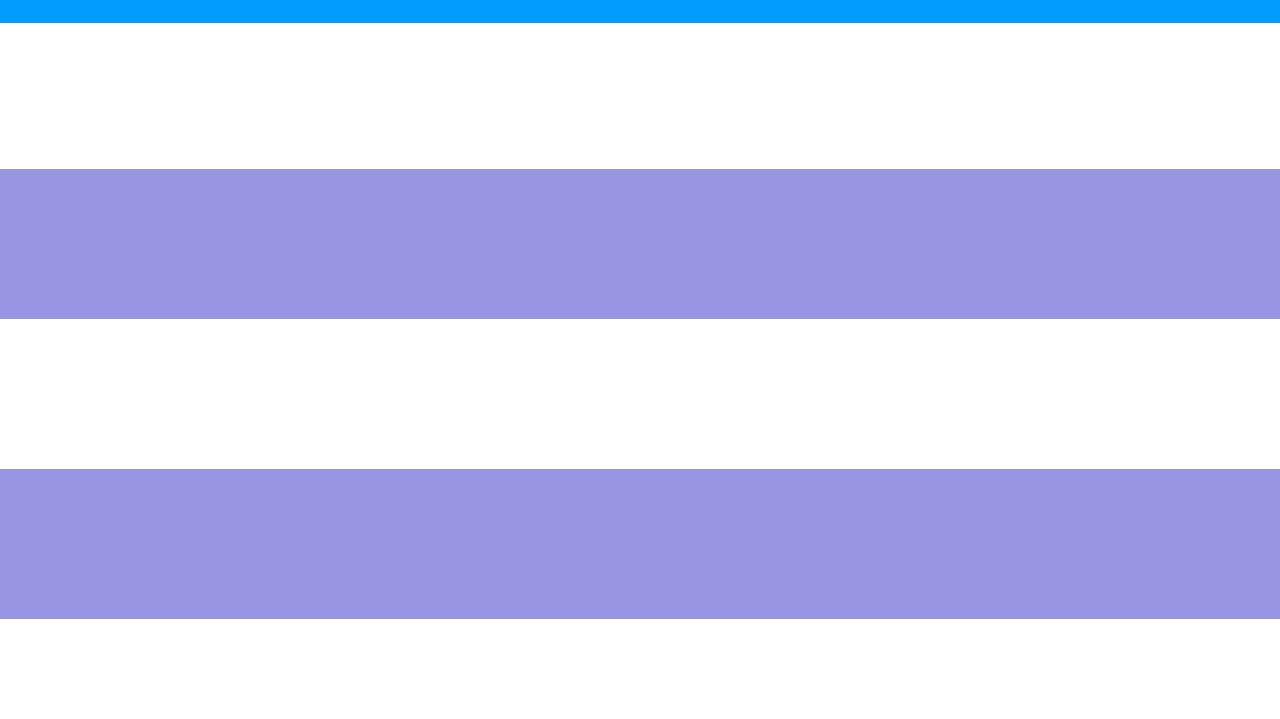
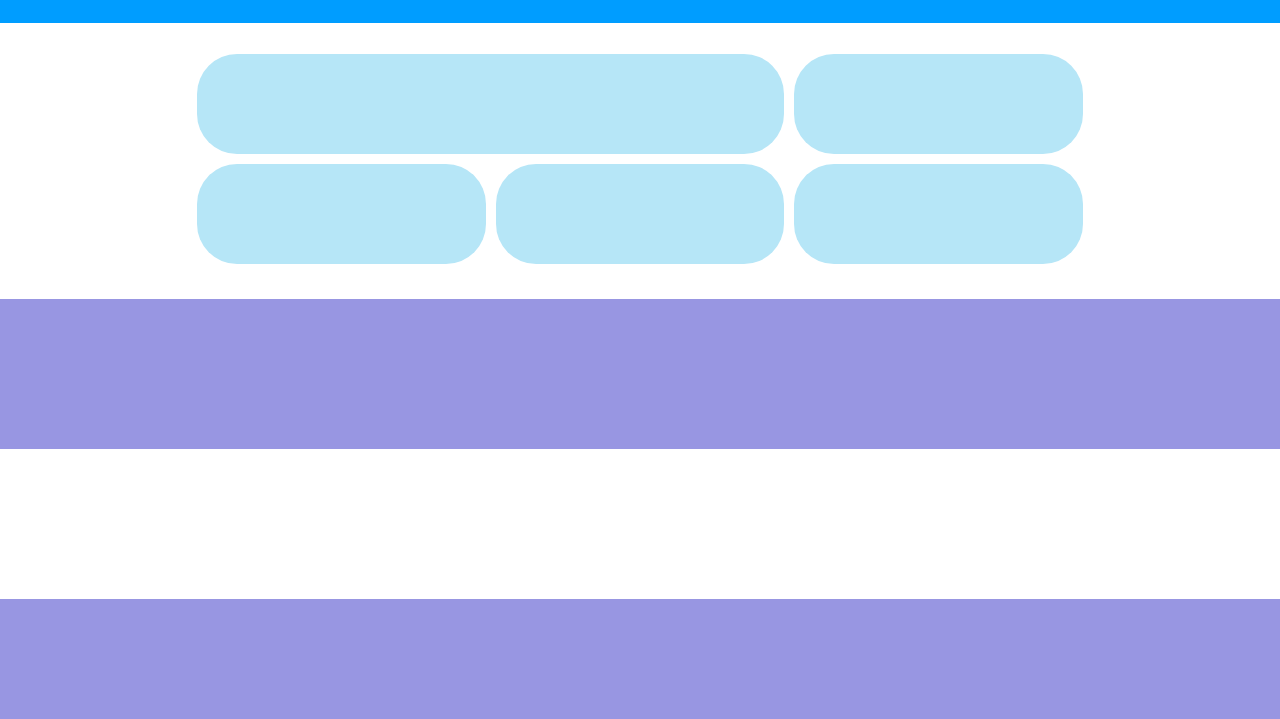
Before and after one commit to TobiaRigon/htmlcss-responsive-layout, a plain HTML site: page index.html in a window 1280 px wide. Shown: the part 81-800 px from the top of the page. Drawn offline with Linux system fonts and the light colour scheme.

Commit message:
First section structure

```diff
--- a/css/style.css
+++ b/css/style.css
@@ -94,6 +94,7 @@ main{
     padding-top: 100px;
 }
 section{
+    padding: 30px 0;
     /* debug */
     min-height: 150px;
 }
@@ -101,6 +102,43 @@ section{
 section:nth-child(even){
     background-color: rgb(152, 150, 226);
 }
+
+/* === first section */
+.card{
+    border-radius: 40px;
+    /* debug */
+    min-height: 100px;
+    background-color: rgb(182, 230, 247);
+
+}
+
+
+/* === first section _ MQ================ */
+
+@media all and (min-width:480px){
+ .first .container .row{
+    display: flex;
+    flex-wrap: wrap;
+    align-items: stretch;
+
+ }
+
+ .col{
+    width: calc(100% / 3);
+    padding: 5px;
+ }
+
+ .card{
+    height: 100%;
+ }
+
+ #demo{
+ width: calc(200% / 3);
+ }
+
+}
+
+
 
 /*=== footer =============================================================*/
 
--- a/index.html
+++ b/index.html
@@ -67,8 +67,42 @@
     <!-- main -->
     <main>
 
-        <section>
+        <section class="first">
             <div class="container">
+                <div class="row">
+                    <div id="demo" class="col">
+                        <div class="card">
+
+
+                        </div>
+                    </div>
+                    <div class="col">
+                        <div class="card">
+
+
+
+                        </div>
+                    </div>
+                    <div class="col">
+                        <div class="card">
+
+
+
+                        </div>
+                    </div>
+                    <div class="col">
+                        <div class="card">
+
+
+                        </div>
+                    </div>
+                    <div class="col">
+                        <div class="card">
+
+
+                        </div>
+                    </div>
+                </div>
 
             </div>
         </section>
```
